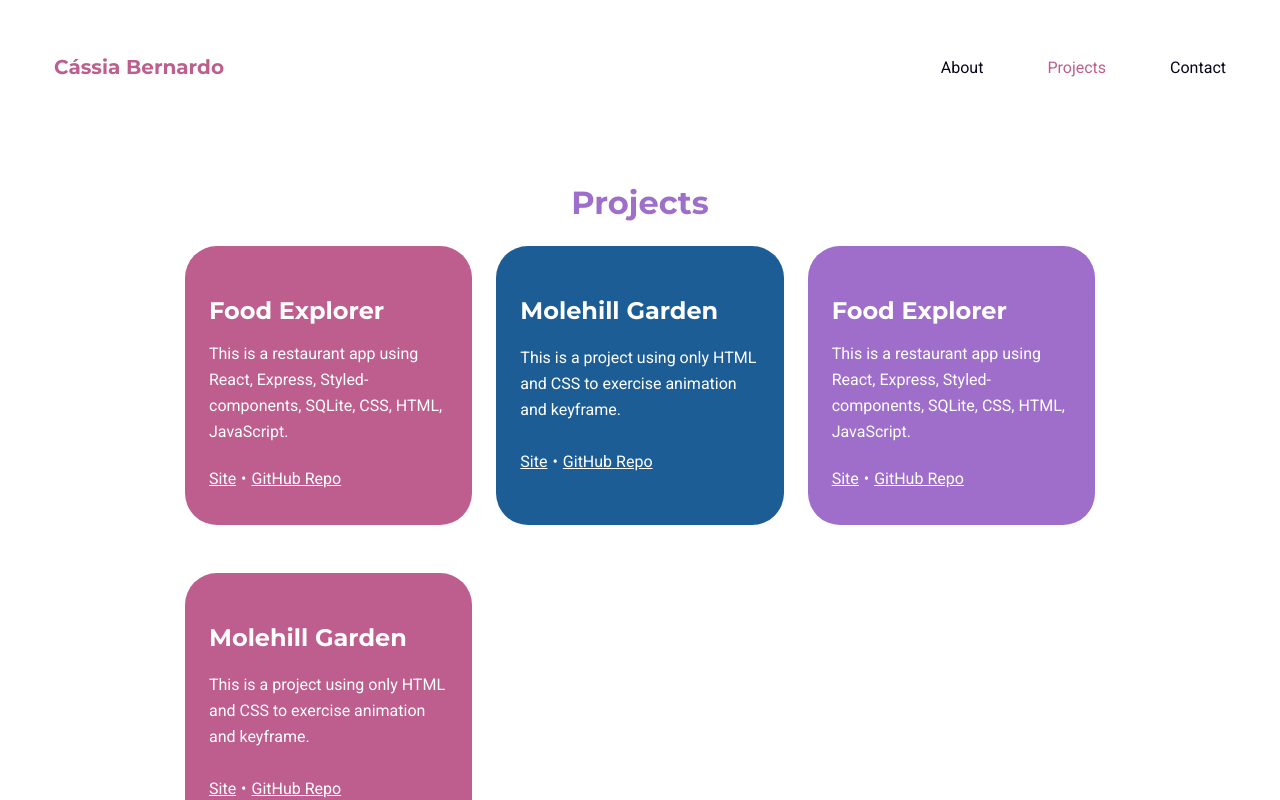
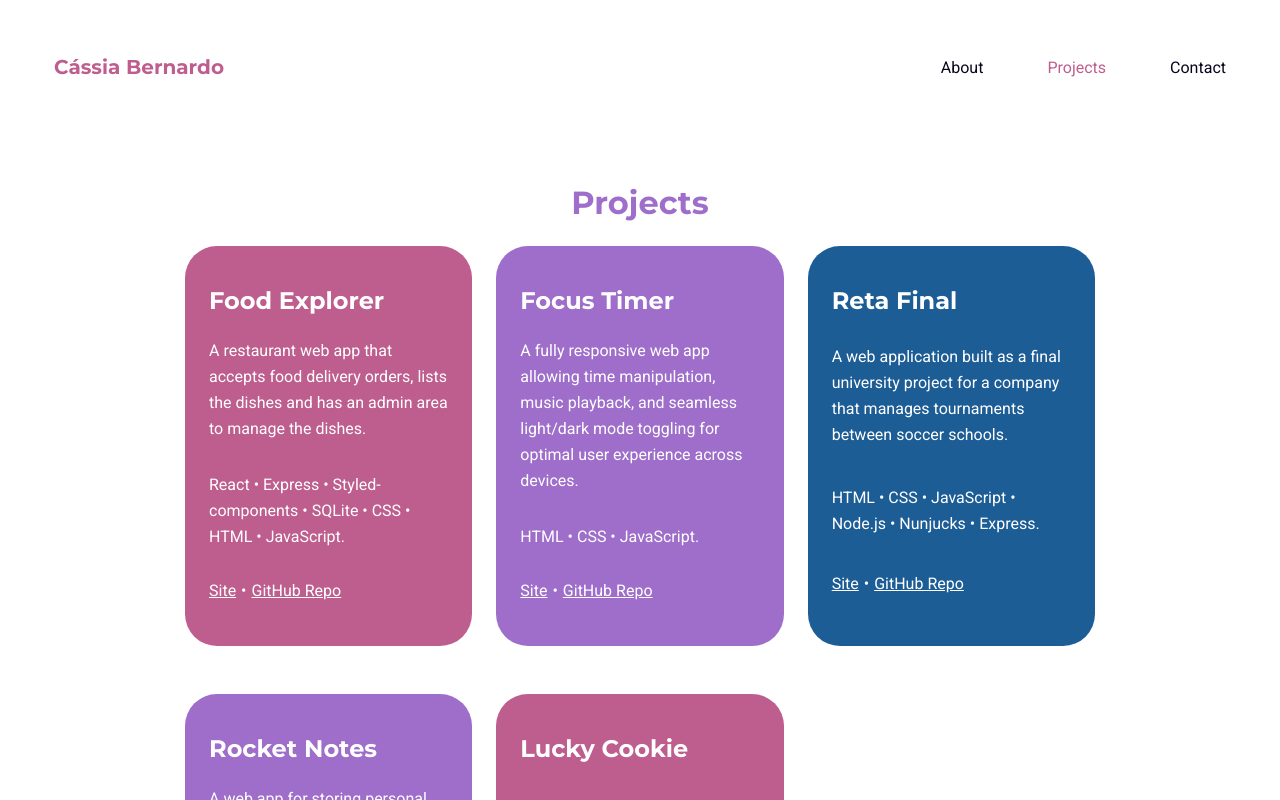
Before and after one commit to casbern/portfolio-site, a React (Vite) app: page /projects in a window 1280 px wide. Shown: the top 800 px of the page. Built offline with nearby package versions, Linux system fonts and the light colour scheme.

Commit message:
added new projects

```diff
--- a/src/components/Card/Card.module.css
+++ b/src/components/Card/Card.module.css
@@ -1,8 +1,9 @@
 .card {
-	max-width: 32rem;
-	height: 27.9rem;
-	padding: 5rem 2.4rem;
+	max-width: 35rem;
+	height: 40rem;
+	padding: 4rem 2.4rem;
 	margin-bottom: 2.4rem;
+	overflow: hidden;
 
 	border-radius: 32px;
 
--- a/src/components/Card/index.jsx
+++ b/src/components/Card/index.jsx
@@ -1,10 +1,11 @@
 import styles from "./Card.module.css"
 
-export function Card({ title, content, link, github, color }) {
+export function Card({ title, content, technologies, link, github, color }) {
 	return (
 		<div className={styles.card} style={{ backgroundColor: color }}>
 			<h1>{title}</h1>
 			<p>{content}</p>
+			<p>{technologies}</p>
 			<div className={styles.links}>
 				<ul>
 					<li>
--- a/src/pages/Projects/index.jsx
+++ b/src/pages/Projects/index.jsx
@@ -13,33 +13,46 @@ export function Projects() {
 						<Card
 							color="var(--pink-200)"
 							title="Food Explorer"
-							content="This is a restaurant app using React, Express, Styled-components, SQLite, CSS, HTML, JavaScript."
+							content="A restaurant web app that accepts food delivery orders, lists the dishes and has an admin area to manage the dishes."
+							technologies="React • Express • Styled-components • SQLite • CSS • HTML • JavaScript."
 							link="https://rocketseat-foodexplorer.netlify.app/"
 							github="https://github.com/cah90/foodexplorer-frontend"
 						/>
 
 						<Card
+							color="var(--lilac)"
+							title="Focus Timer"
+							content="A fully responsive web app allowing time manipulation, music playback, and seamless light/dark mode toggling for optimal user experience across devices."
+							technologies="HTML • CSS • JavaScript."
+							link="https://timertofocus.netlify.app/"
+							github="https://github.com/cah90/focus-timer-dark-mode"
+						/>
+
+						<Card
 							color="var(--blue-200)"
-							title="Molehill Garden"
-							content="This is a project using only HTML and CSS to exercise animation and keyframe."
-							link="https://cah90.github.io/explorer-stage3-jardimToupeiras/"
-							github="https://github.com/cah90/explorer-stage3-jardimToupeiras"
+							title="Reta Final"
+							content="A web application built as a final university project for a company that manages tournaments between soccer schools."
+							technologies="HTML • CSS • JavaScript • Node.js • Nunjucks • Express."
+							link="https://reta-final.onrender.com/campeonatos"
+							github="https://github.com/cah90/reta-final"
 						/>
 
 						<Card
 							color="var(--lilac)"
-							title="Food Explorer"
-							content="This is a restaurant app using React, Express, Styled-components, SQLite, CSS, HTML, JavaScript."
-							link="https://rocketseat-foodexplorer.netlify.app/"
-							github="https://github.com/cah90/foodexplorer-frontend"
+							title="Rocket Notes"
+							content="A web app for storing personal notes. It's possible to edit and delete notes as needed, as well as edit your profile and photo."
+							technologies="React • Express • Styled-components • SQLite • CSS • HTML • JavaScript."
+							link="https://keepthenotes.netlify.app/"
+							github="https://github.com/cah90/explorer-rocketnotes-frontend"
 						/>
 
 						<Card
 							color="var(--pink-200)"
-							title="Molehill Garden"
-							content="This is a project using only HTML and CSS to exercise animation and keyframe."
-							link="https://cah90.github.io/explorer-stage3-jardimToupeiras/"
-							github="https://github.com/cah90/explorer-stage3-jardimToupeiras"
+							title="Lucky Cookie"
+							content="A web app that emulates a virtual Chinese fortune cookie experience, delivering wise life tips."
+							technologies="HTML • CSS • JavaScript."
+							link="https://luckycookie.netlify.app/"
+							github="https://github.com/cah90/biscoito-da-sorte"
 						/>
 					</div>
 				</Session>
```
